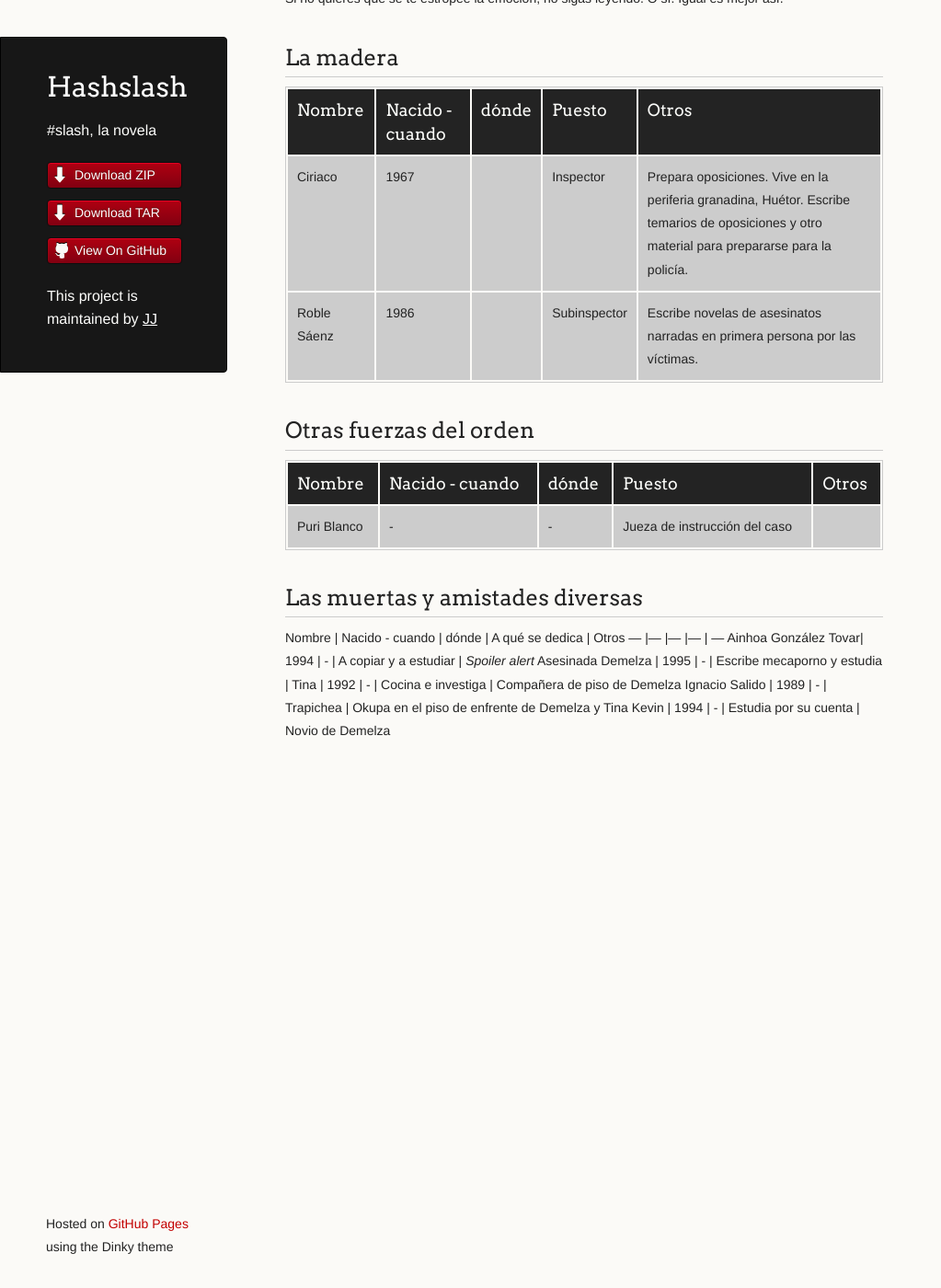
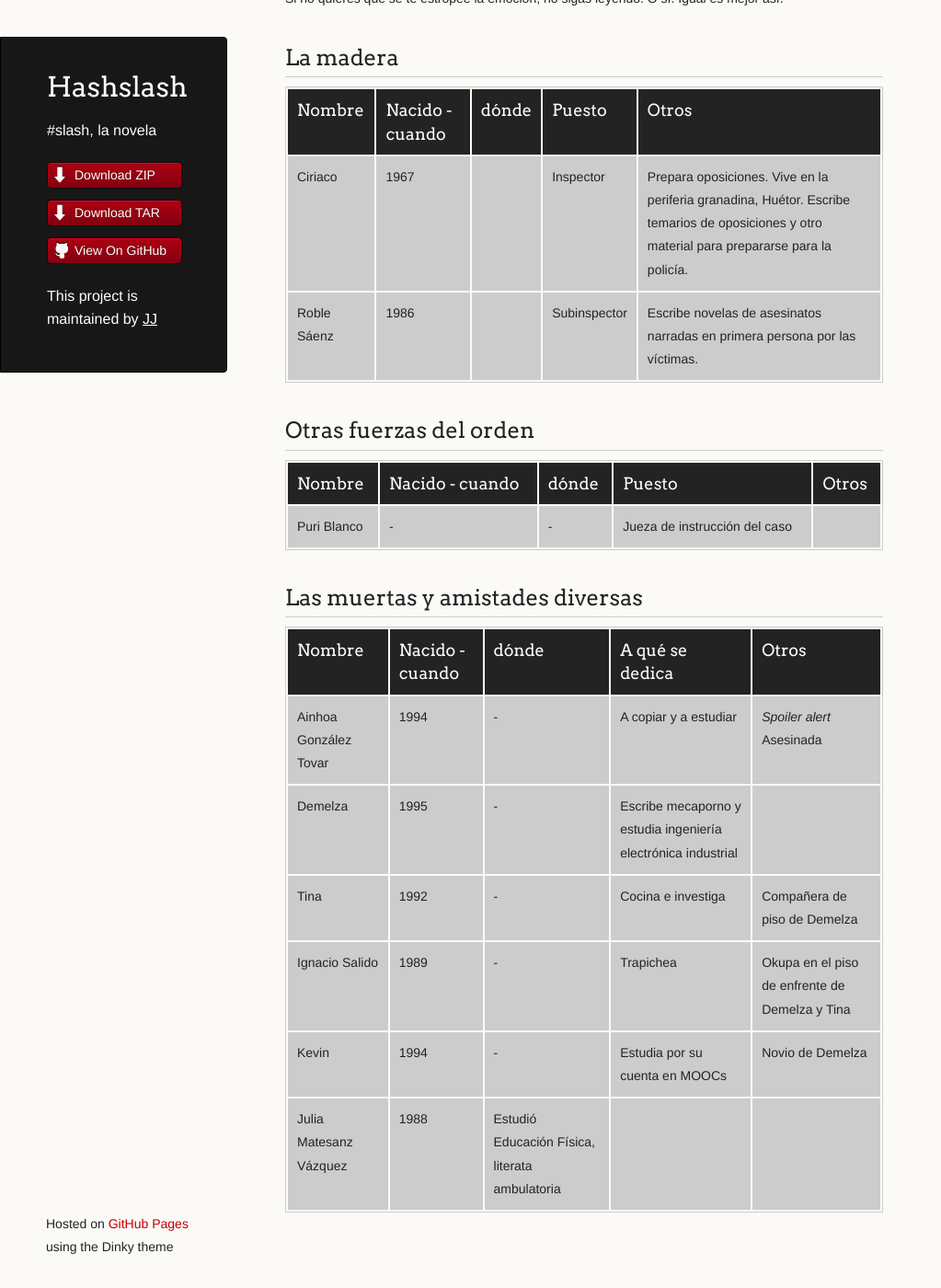
Before and after one commit to JJ/HashSlash, a Jekyll site: the page built from texto/personajes.md, in a window 1280 px wide and 1400 px high, scrolled down 115 px. Shown: the whole window at 92% size, without its empty margins (0-1023 px from the left). Built offline with Jekyll 4.4.1, drawn with Linux system fonts in a browser that asks for light colours.

Commit message:
Sync texto/personajes.md from master to gh-pages

```diff
--- a/texto/personajes.md
+++ b/texto/personajes.md
@@ -24,10 +24,12 @@ Puri Blanco | - | - | Jueza de instrucción del caso |
 
 Las muertas y amistades diversas
 --
+
 Nombre | Nacido - cuando | dónde |  A qué se dedica | Otros
 --- |--- |--- |--- | ---
 Ainhoa González Tovar| 1994 |  - | A copiar y a estudiar | *Spoiler alert*  Asesinada
-Demelza | 1995 | - | Escribe mecaporno y estudia |
+Demelza | 1995 | - | Escribe mecaporno y estudia ingeniería electrónica industrial |
 Tina | 1992 | - | Cocina e investiga | Compañera de piso de Demelza
 Ignacio Salido | 1989 | -  | Trapichea | Okupa en el piso de enfrente de Demelza y Tina
-Kevin | 1994 |  - |  Estudia por su cuenta | Novio de Demelza
+Kevin | 1994 |  - |  Estudia por su cuenta en MOOCs | Novio de Demelza
+Julia Matesanz Vázquez | 1988 | Estudió Educación Física, literata ambulatoria |
```
